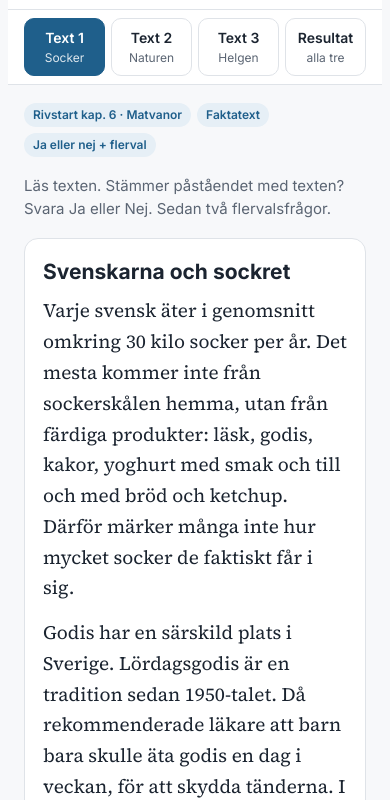
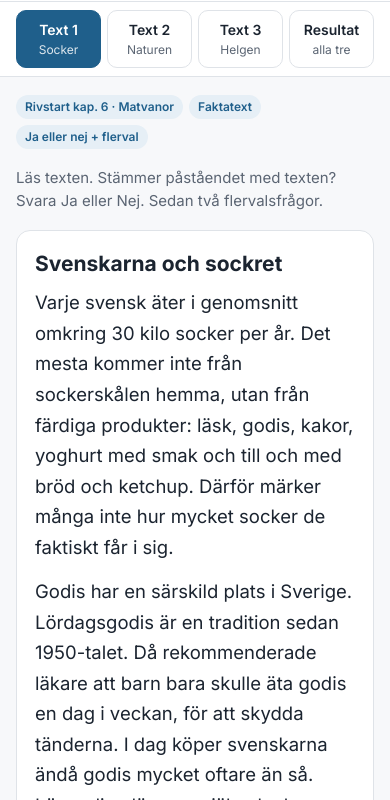
Before and after one commit to bmd007/learning-swedish, a plain HTML site: page reading/tagslasning-1.html in a window 390 px wide. Shown: the part 129-929 px from the top of the page. Drawn offline with Linux system fonts and the light colour scheme.

Commit message:
Phone reading page: full HTML head (charset, viewport), one sans font
Co-Authored-By: Claude Opus 5.5 <noreply@anthropic.com>

```diff
--- a/reading/tagslasning-1.html
+++ b/reading/tagslasning-1.html
@@ -1,8 +1,12 @@
+<!doctype html>
+<html lang="sv">
+<head>
+<meta charset="utf-8">
+<meta name="viewport" content="width=device-width, initial-scale=1, viewport-fit=cover">
 <title>Tågläsning 1</title>
-<meta name="claude:viewport-fit-sides" content="cover">
 <link rel="preconnect" href="https://fonts.googleapis.com">
 <link rel="preconnect" href="https://fonts.gstatic.com" crossorigin>
-<link rel="stylesheet" href="https://fonts.googleapis.com/css2?family=Source+Serif+4:opsz,wght@8..60,400;8..60,600&family=Inter:wght@400;500;600;700&display=swap">
+<link rel="stylesheet" href="https://fonts.googleapis.com/css2?family=Inter:wght@400;500;600;700&display=swap">
 <style>
 /* Layout: one narrow reading column, like an exam booklet; sticky tab bar switches between three texts. */
 :root {
@@ -18,7 +22,6 @@
   --ok-soft: #e4f3ea;
   --bad: #b3362b;
   --bad-soft: #fbe8e6;
-  --serif: "Source Serif 4", Georgia, "Times New Roman", serif;
   --sans: Inter, -apple-system, "Segoe UI", Roboto, sans-serif;
 }
 @media (prefers-color-scheme: dark) {
@@ -34,7 +37,9 @@
   --bad: #ff8a7d; --bad-soft: #3a1f1c; color-scheme: dark;
 }
 * { box-sizing: border-box; }
-body { background: var(--paper); color: var(--ink); font-family: var(--sans); font-size: 17px; line-height: 1.5; }
+html { -webkit-text-size-adjust: 100%; }
+[hidden] { display: none !important; }
+body { margin: 0; padding-top: env(safe-area-inset-top, 0px); background: var(--paper); color: var(--ink); font-family: var(--sans); font-size: 17px; line-height: 1.5; }
 body::before { content: ""; position: fixed; inset: 0 0 auto; height: env(safe-area-inset-top, 0px); z-index: 10; background: var(--sheet); }
 .wrap { max-width: 640px; margin: 0 auto; padding-left: max(16px, env(safe-area-inset-left, 0px)); padding-right: max(16px, env(safe-area-inset-right, 0px)); }
 header.top { background: var(--sheet); border-bottom: 1px solid var(--rule); }
@@ -54,15 +59,15 @@ main .wrap { padding-block: 18px 40px; display: grid; gap: 18px; }
 .meta { display: flex; flex-wrap: wrap; gap: 6px; }
 .chip { font-size: 12px; font-weight: 600; padding: 3px 9px; border-radius: 99px; background: var(--blue-soft); color: var(--blue); }
 .how { font-size: 15px; color: var(--soft); margin: 0; }
-article.text { background: var(--sheet); border: 1px solid var(--rule); border-radius: 14px; padding: 20px 18px; font-family: var(--serif); font-size: 19px; line-height: 1.62; }
-article.text h2 { font-family: var(--sans); font-size: 21px; line-height: 1.25; margin: 0 0 10px; text-wrap: balance; }
+article.text { background: var(--sheet); border: 1px solid var(--rule); border-radius: 14px; padding: 20px 18px; font-size: 18.5px; line-height: 1.65; }
+article.text h2 { font-size: 21px; line-height: 1.25; margin: 0 0 10px; text-wrap: balance; }
 article.text p { margin: 0 0 14px; }
 article.text p:last-child { margin-bottom: 0; }
 article.text .sign { font-style: italic; color: var(--soft); }
 .post { border-top: 1px solid var(--rule); padding-top: 12px; margin-top: 12px; }
 .post:first-of-type { border-top: 0; padding-top: 0; margin-top: 0; }
-.post b { font-family: var(--sans); font-size: 15px; display: block; }
-.post .age { font-family: var(--sans); font-size: 13px; color: var(--soft); font-weight: 400; }
+.post b { font-size: 15px; display: block; margin-bottom: 2px; }
+.post .age { font-size: 13px; color: var(--soft); font-weight: 400; }
 .qs { display: grid; gap: 14px; }
 .qs h3 { font-size: 15px; letter-spacing: .06em; text-transform: uppercase; color: var(--soft); margin: 6px 0 0; }
 .q { background: var(--sheet); border: 1px solid var(--rule); border-radius: 14px; padding: 14px; display: grid; gap: 10px; }
@@ -98,7 +103,8 @@ article.text .sign { font-style: italic; color: var(--soft); }
 .hint { font-size: 14px; color: var(--soft); margin: 0; }
 @media (prefers-reduced-motion: no-preference) { .q { transition: border-color .15s; } }
 </style>
-
+</head>
+<body>
 <header class="top">
   <div class="wrap">
     <div class="eyebrow">Läsförståelse · SFI D / B1</div>
@@ -300,3 +306,5 @@ function render() {
 window.addEventListener("hashchange", () => { render(); window.scrollTo(0, 0); });
 render();
 </script>
+</body>
+</html>
```
